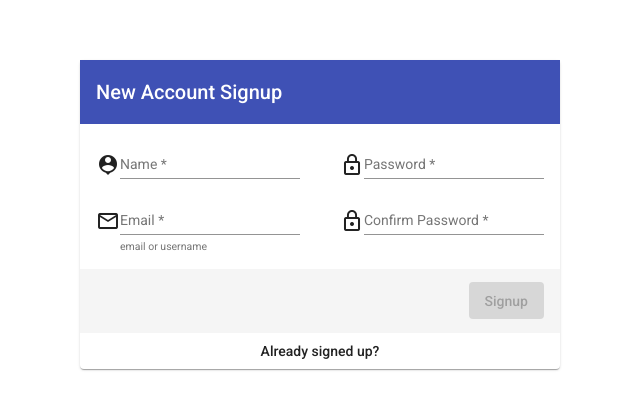
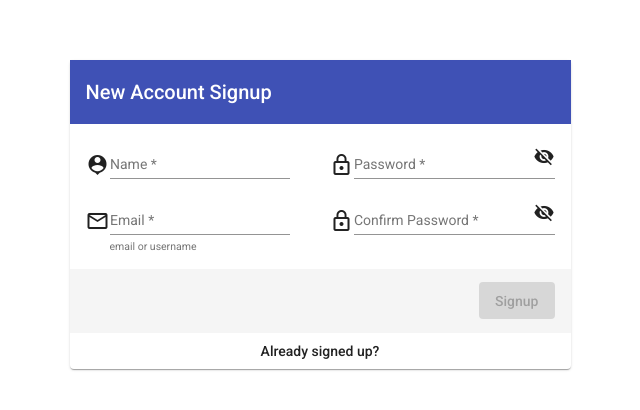
Before and after one commit to jaysonwor/evolutionary-product, an Angular app in the folder frontend/: page /auth/signup in a window 1280 px wide. Shown: the part 186-596 px from the top of the page, without its empty margins (320-960 px from the left). Built offline with nearby package versions, Linux system fonts and the light colour scheme.

Commit message:
hide show password toggle

```diff
--- a/frontend/src/app/components/auth/signup/signup.component.html
+++ b/frontend/src/app/components/auth/signup/signup.component.html
@@ -32,7 +32,8 @@
               <mat-icon style="vertical-align: middle;">lock_outline</mat-icon>
               <mat-form-field>
                 <mat-label>Password</mat-label>
-                <input type="password" matInput formControlName="password">
+                <input matInput formControlName="password" [type]="hide ? 'password' : 'text'">
+                <mat-icon matSuffix (click)="hide = !hide">{{hide ? 'visibility_off' : 'visibility'}}</mat-icon>
                 <mat-error *ngIf="f.password.errors && f.password.errors.required">password is required</mat-error>
               </mat-form-field>
             </div>
@@ -40,7 +41,8 @@
               <mat-icon style="vertical-align: middle;">lock_outline</mat-icon>
               <mat-form-field>
                 <mat-label>Confirm Password</mat-label>
-                <input type="password" matInput formControlName="confirmPassword">
+                <input matInput formControlName="confirmPassword" [type]="hide ? 'password' : 'text'">
+                <mat-icon matSuffix (click)="hide = !hide">{{hide ? 'visibility_off' : 'visibility'}}</mat-icon>
                 <mat-error *ngIf="f.confirmPassword.errors && f.confirmPassword.errors.required">confirm password is required</mat-error>
                 <mat-error *ngIf="f.confirmPassword.errors && f.confirmPassword.errors.confirmedValidator">confirm password must match password</mat-error>
               </mat-form-field>
--- a/frontend/src/app/components/auth/signup/signup.component.ts
+++ b/frontend/src/app/components/auth/signup/signup.component.ts
@@ -11,6 +11,7 @@
 
   form: any;
   isSubmitting: boolean = false;
+  hide = true;
 
   constructor (
     private formBuilder: FormBuilder
```
